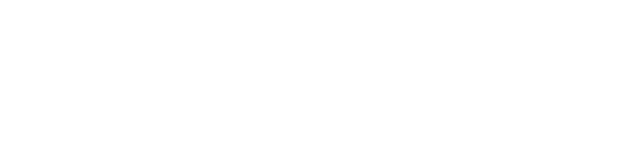
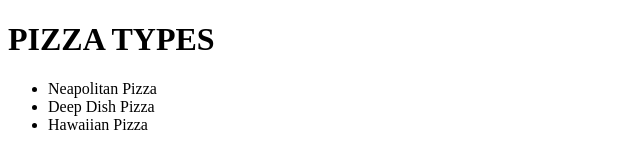
Before and after one commit to ttranvo-rrc/comp-2230-module1-group7-hackathon, a plain HTML site: page index.html in a window 1280 px wide. Shown: the whole page, without its empty margins (0-640 px from the left). Drawn offline with Linux system fonts and the light colour scheme.

Commit message:
Created pizza section structure.

```diff
--- a/index.html
+++ b/index.html
@@ -6,6 +6,23 @@
 		<title>Pizza</title>
 	</head>
 	<body>
-		<!-- Your HTML content goes here -->
+	<h1>PIZZA TYPES</h1>
+    <ul>
+        <li>Neapolitan Pizza</li>
+        <li>Deep Dish Pizza</li>
+        <li>Hawaiian Pizza</li>
+    </ul>
+    <section>
+        <!-- Neapolitan Pizza Section -->
+
+    </section>
+    <section>
+        <!-- Deep Dish Pizza Section -->
+
+    </section>
+    <section>
+        <!-- Hawaiian Pizza Section-->
+
+    </section>
 	</body>
 </html>
```
